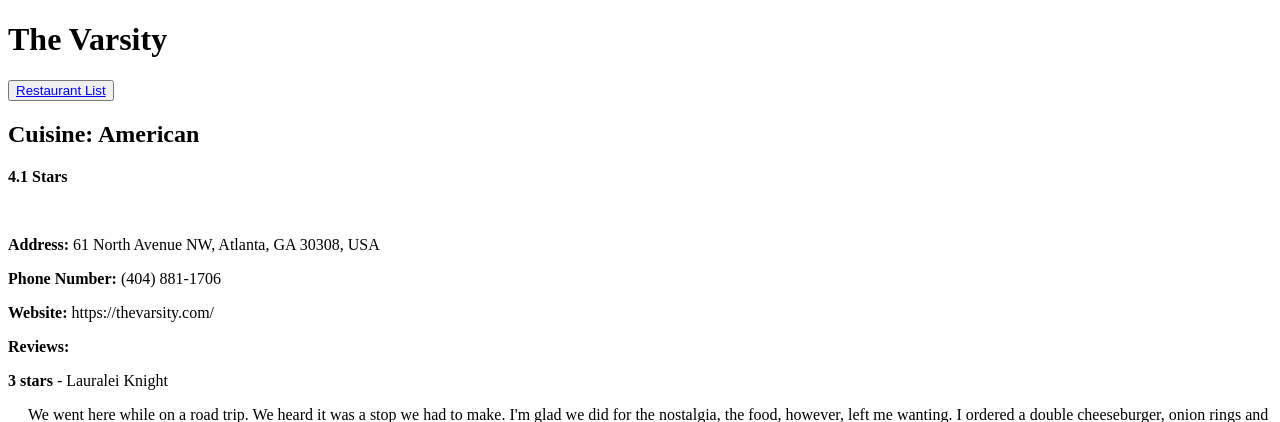
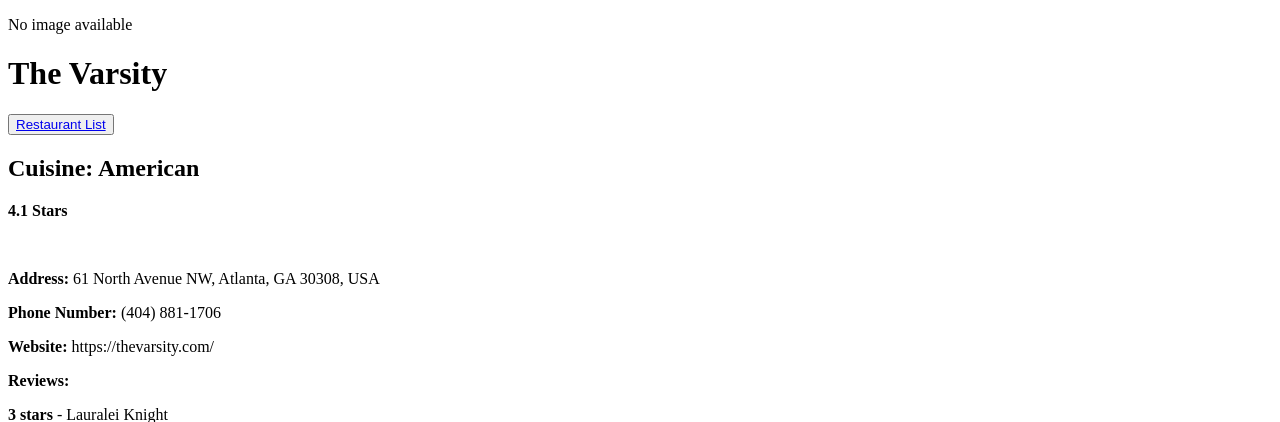
Before and after one commit to anyakhosla/Foodie, a Django app: page /foodie/115/ in a window 1280 px wide. Shown: the top 422 px of the page. Run offline with Django 5.2, Linux system fonts and the light colour scheme; data comes from the database, SQL or seed files in the repository; both versions use the stored data as it was after the commit.

Commit message:
added image to the model and template

```diff
--- a/foodie/models.py
+++ b/foodie/models.py
@@ -21,6 +21,7 @@ class Restaurant(models.Model):
     overall_rating = models.FloatField()
     reviews = models.JSONField(default=list, blank=True)
 
+    image = models.ImageField(upload_to='images/', blank=True, null=True)
 
     def __str__(self):
         return f"{self.name}"
--- a/foodie/templates/foodie/restaurant_detail.html
+++ b/foodie/templates/foodie/restaurant_detail.html
@@ -6,6 +6,11 @@
     <title>{{ restaurant.name }}</title>
 </head>
 <body>
+    {% if restaurant.image %}
+      <img src="{{ restaurant.image.url }}" alt="{{ restaurant.name }}">
+    {% else %}
+      <p>No image available</p>
+    {% endif %}
     <h1>{{ restaurant.name }}</h1>
     <button><a href={% url 'foodie:restaurant_list' %}>Restaurant List</a></button>
     <h2>Cuisine: {{ restaurant.cuisine }}</h2>
```
Also changed, not shown: mysite/settings.py (+8 -0 lines), db.sqlite3, foodie/migrations/0002_alter_restaurant_phone_number_and_more.py (added), foodie/migrations/0003_restaurant_image.py (added).
